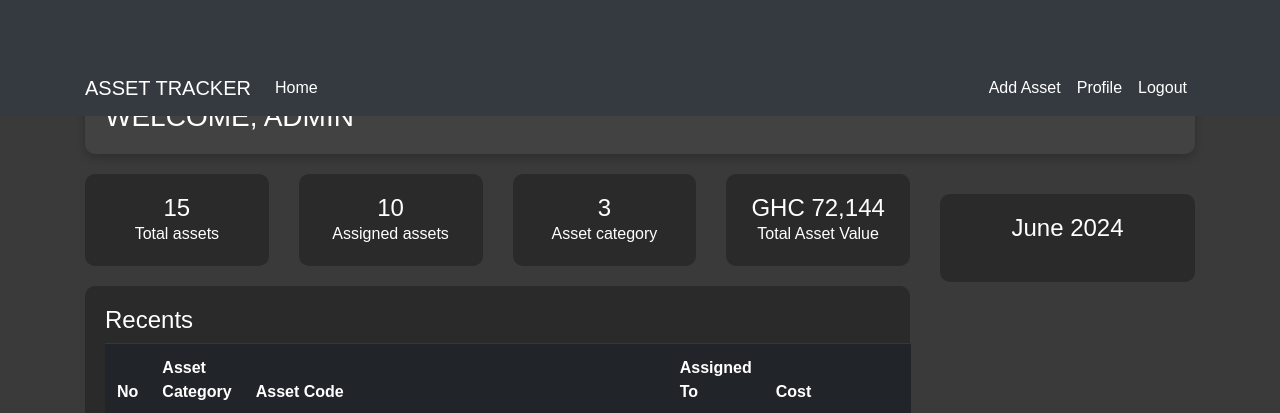
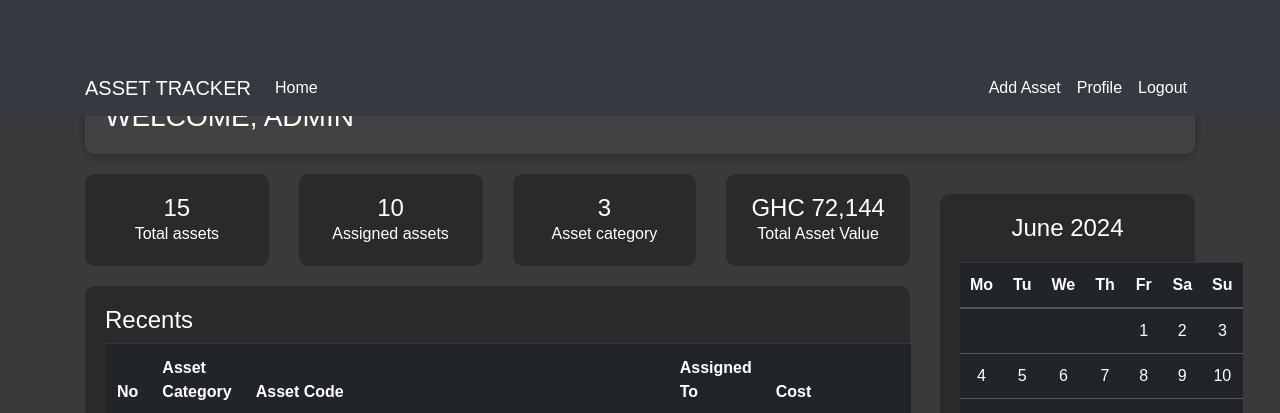
Before and after one commit to Aristocratjnr/Asset-Tracking-Django-Project, a Django app: page /Dashboard/index in a window 1280 px wide. Shown: the top 413 px of the page. Run offline with Django 3.2, Linux system fonts and the light colour scheme; a user stored in the database is signed in; some libraries are stand-ins or nearby versions.

Commit message:
refactor: Update Dashboard.html to include a calendar table for better user experience

```diff
--- a/users/templates/Dashboard.html
+++ b/users/templates/Dashboard.html
@@ -71,6 +71,18 @@
         }
         .calendar-container h4 {
             margin-bottom: 20px;
+        }
+        .calendar-table {
+            width: 100%;
+            text-align: center;
+        }
+        .calendar-table th, .calendar-table td {
+            padding: 10px;
+        }
+        .calendar-table .today {
+            background-color: #555555;
+            border-radius: 50%;
+            color: #ffffff;
         }
     </style>
 </head>
@@ -188,14 +200,70 @@
             <div class="col-md-3">
                 <div class="calendar-container">
                     <h4>June 2024</h4>
-                    <div id="calendar"></div>
+                    <table class="calendar-table table table-dark">
+                        <thead>
+                            <tr>
+                                <th>Mo</th>
+                                <th>Tu</th>
+                                <th>We</th>
+                                <th>Th</th>
+                                <th>Fr</th>
+                                <th>Sa</th>
+                                <th>Su</th>
+                            </tr>
+                        </thead>
+                        <tbody>
+                            <tr>
+                                <td></td>
+                                <td></td>
+                                <td></td>
+                                <td></td>
+                                <td>1</td>
+                                <td>2</td>
+                                <td>3</td>
+                            </tr>
+                            <tr>
+                                <td>4</td>
+                                <td>5</td>
+                                <td>6</td>
+                                <td>7</td>
+                                <td>8</td>
+                                <td>9</td>
+                                <td>10</td>
+                            </tr>
+                            <tr>
+                                <td>11</td>
+                                <td>12</td>
+                                <td>13</td>
+                                <td>14</td>
+                                <td>15</td>
+                                <td>16</td>
+                                <td>17</td>
+                            </tr>
+                            <tr>
+                                <td>18</td>
+                                <td>19</td>
+                                <td>20</td>
+                                <td>21</td>
+                                <td>22</td>
+                                <td>23</td>
+                                <td>24</td>
+                            </tr>
+                            <tr>
+                                <td>25</td>
+                                <td>26</td>
+                                <td>27</td>
+                                <td>28</td>
+                                <td>29</td>
+                                <td>30</td>
+                                <td></td>
+                            </tr>
+                        </tbody>
+                    </table>
                 </div>
             </div>
         </div>
     </main>
-
-    <!-- Optional JavaScript -->
-    <!-- jQuery first, then Popper.js, then Bootstrap JS -->
     <script src="https://code.jquery.com/jquery-3.2.1.slim.min.js" integrity="sha384-KJ3o2DKtIkvYIK3UENzmM7KCkRr/rE9/Qpg6aAZGJwFDMVNA/GpGFF93hXpG5KkN" crossorigin="anonymous"></script>
     <script src="https://cdnjs.cloudflare.com/ajax/libs/popper.js/1.12.9/umd/popper.min.js" integrity="sha384-ApNbgh9B+Y1QKtv3Rn7W3mgPxhU9K/ScQsAP7hUibX39j7fakFPskvXusvfa0b4Q" crossorigin="anonymous"></script>
     <script src="https://maxcdn.bootstrapcdn.com/bootstrap/4.0.0/js/bootstrap.min.js" integrity="sha384-JZR6Spejh4U02d8jOt6vLEHfe/JQGiRRSQQxSfFWpi1MquVdAyjUar5+76PVCmYl" crossorigin="anonymous"></script>
```
